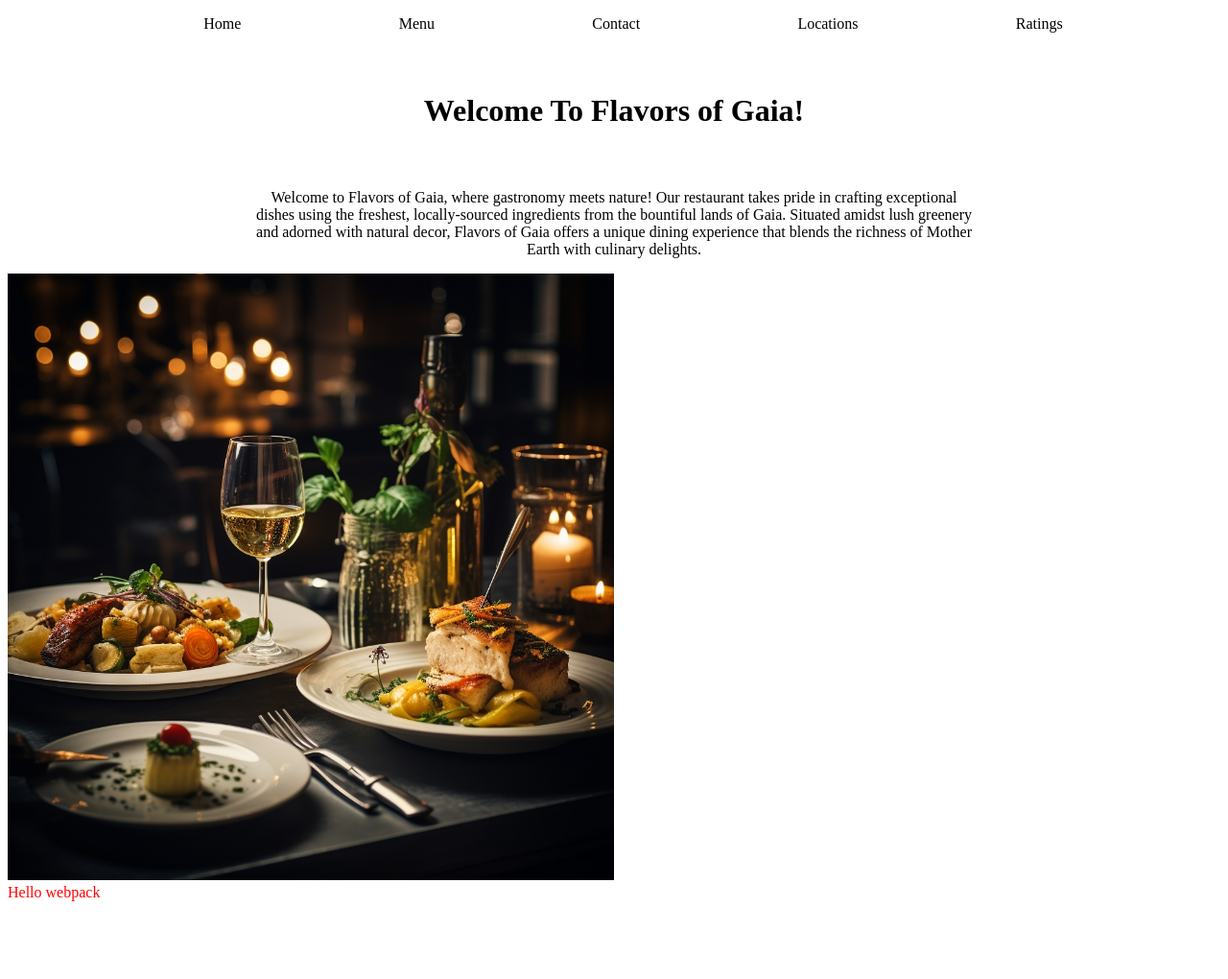
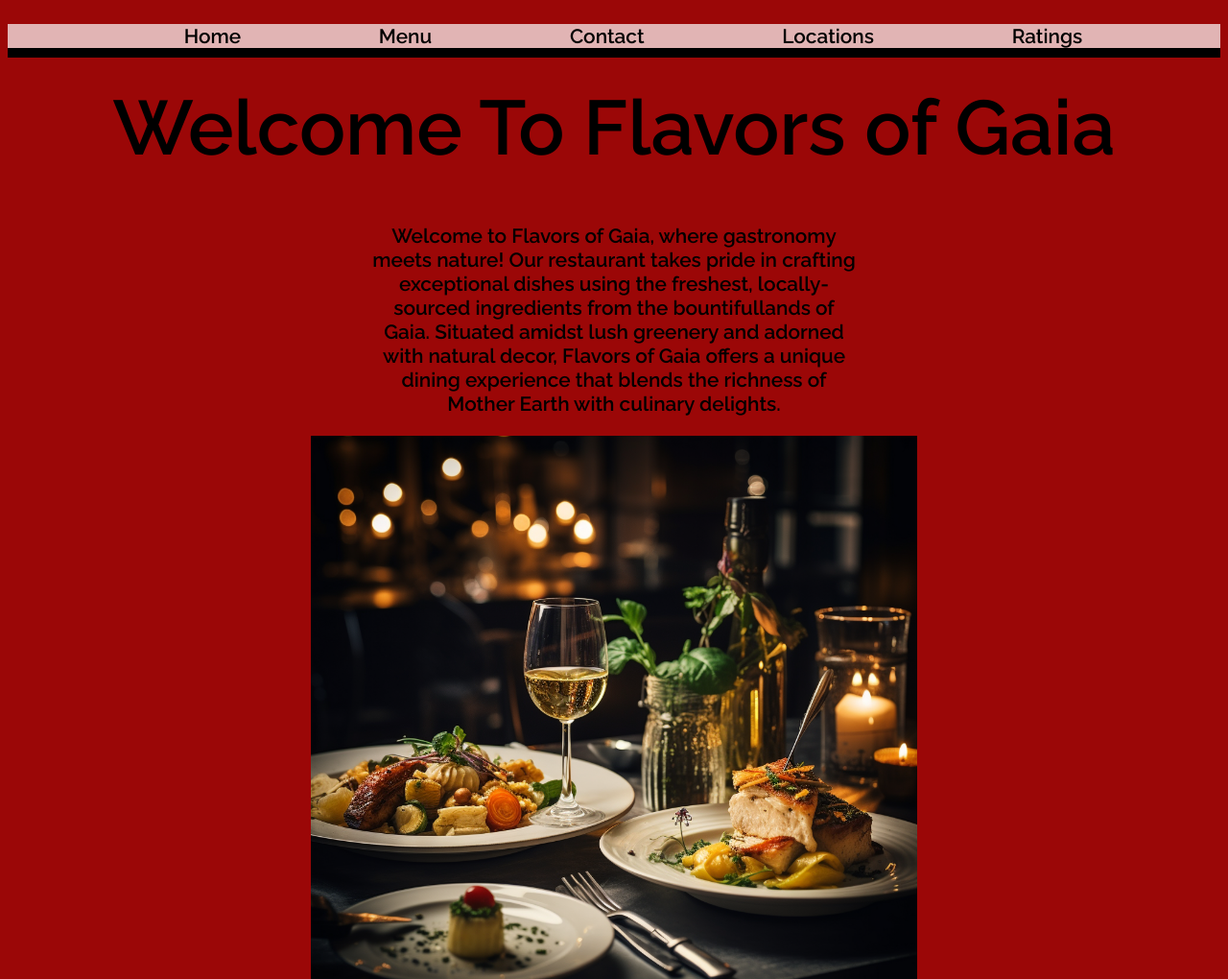
Before and after one commit to jackNicosia/restaurantPage, a website built with webpack: page dist/index.html in a window 1280 px wide. Shown: the top 1020 px of the page at 96% size. Before the commit the page ends 947 px from the top, so only its background shows below. Built offline with nearby package versions, Linux system fonts and the light colour scheme.

Commit message:
page is made with javascript now

```diff
--- a/src/index.js
+++ b/src/index.js
@@ -1,23 +1,15 @@
 import _ from 'lodash';
 import './style.css';
 import Icon from './imgs/food.png';
+import myName from './pageLoad';
+import navHeader from './pageLoad';
 
 function component() {
     const element = document.createElement('div');
 
     // Lodash, now imported by this script
-    element.innerHTML = _.join(['Hello', 'webpack'], ' ');
+    element.textContent = _.join(['Hello', 'webpack'], ' ');
     element.classList.add('hello');
-
-    //Add the image to our existing div.
-    const myIcon = new Image();
-    myIcon.src = Icon;
-
-   /* const myPicture = new Image();
-    myPicture.src =
-*/
-
-
 
     return element;
   }
--- /dev/null
+++ b/src/pageLoad.js
@@ -0,0 +1,51 @@
+export default navHeader;
+
+
+//Create a module called navHeader
+function navHeader() {
+//Create a element for the div#content so I can access it.
+const contentDiv = document.getElementById('content');
+//Create a ul named element.
+const element = document.createElement('ul');
+contentDiv.appendChild(element);
+
+//Create a li name home with the inner html of "Home" and then append it to my ul
+const home = document.createElement('li');
+home.textContent = "Home"
+element.appendChild(home);
+
+const menu = document.createElement('li');
+menu.textContent = "Menu"
+element.appendChild(menu);
+
+const contact = document.createElement('li');
+contact.textContent = "Contact"
+element.appendChild(contact);
+
+const locations = document.createElement('li');
+locations.textContent = "Locations"
+element.appendChild(locations);
+
+const ratings = document.createElement('li');
+ratings.textContent = "Ratings"
+element.appendChild(ratings);
+
+const welcome = document.createElement('h1');
+welcome.textContent = "Welcome To Flavors of Gaia"
+contentDiv.appendChild(welcome);
+welcome.classList.add('welcome');
+
+const disc = document.createElement('p');
+disc.textContent = "Welcome to Flavors of Gaia, where gastronomy meets nature! Our restaurant takes pride in crafting exceptional dishes using the freshest, locally-sourced ingredients from the bountifullands of Gaia. Situated amidst lush greenery and adorned with natural decor, Flavors of Gaia offers a unique dining experience that blends the richness of Mother Earth with culinary delights."
+contentDiv.appendChild(disc);
+disc.classList.add('disc')
+
+const pic = document.createElement('img');
+contentDiv.appendChild(pic);
+pic.src = "../src/imgs/food.png"
+pic.classList.add('fancyPic')
+return contentDiv;
+
+}
+
+document.body.append(navHeader());
--- a/src/style.css
+++ b/src/style.css
@@ -2,28 +2,53 @@ ul {
     display:flex;
     justify-content: space-evenly;
     list-style-type: none;
+    font-family: 'Raleway';
+    margin-top: 2%;
+    border-bottom: 10px solid;
+    font-size: 1.3em;
+    align-items: center;
+    background-color: #ffffffb2;
 }
 
-#welcome {
+.welcome {
     text-align: center;
-    margin-top: 5%;
+    margin-top: 2%;
+    font-family: 'Raleway';
+    font-size: 5em;
 }
 
-#disc {
+.disc {
     justify-content: center;
     display: flex;
-    margin-left: 20%;
-    margin-right: 20%;
-    margin-top: 5%;
+    margin-left: 30%;
+    margin-right: 30%;
     text-align: center;
+    font-family: 'Raleway';
+    font-size: 1.3rem;
+
 }
 
 .hello {
     color:red;
     /* this works background: url('./imgs/food.png'); */
     background-repeat: no-repeat;
+    font-family: 'Raleway';
 }
 
-#fancyPic {
+.fancyPic {
     width: 50%;
+    display: block;
+    margin-left: auto;
+    margin-right: auto;
 }
+
+@font-face {
+    font-family :'Raleway';
+    src: url('../src/fonts/Raleway.ttf') format('truetype');
+    font-weight: 600;
+    font-style: normal;
+}
+
+body {
+    background-color: #9b0707;;
+}
--- a/webpack.config.js
+++ b/webpack.config.js
@@ -17,6 +17,10 @@ module.exports = {
         test: /\.(png|svg|jpg|jpeg|gif)$/i,
         type: 'asset/resource',
       },
+      {
+        test: /\.(woff|woff2|eot|ttf|otf)$/i,
+        type: 'asset/resource',
+      },
     ],
   },
 };
```
Also changed, not shown: dist/575ec9e676c7a85494bb.ttf (added), dist/bundle.js, dist/index.html, src/fonts/Raleway.ttf (added).
